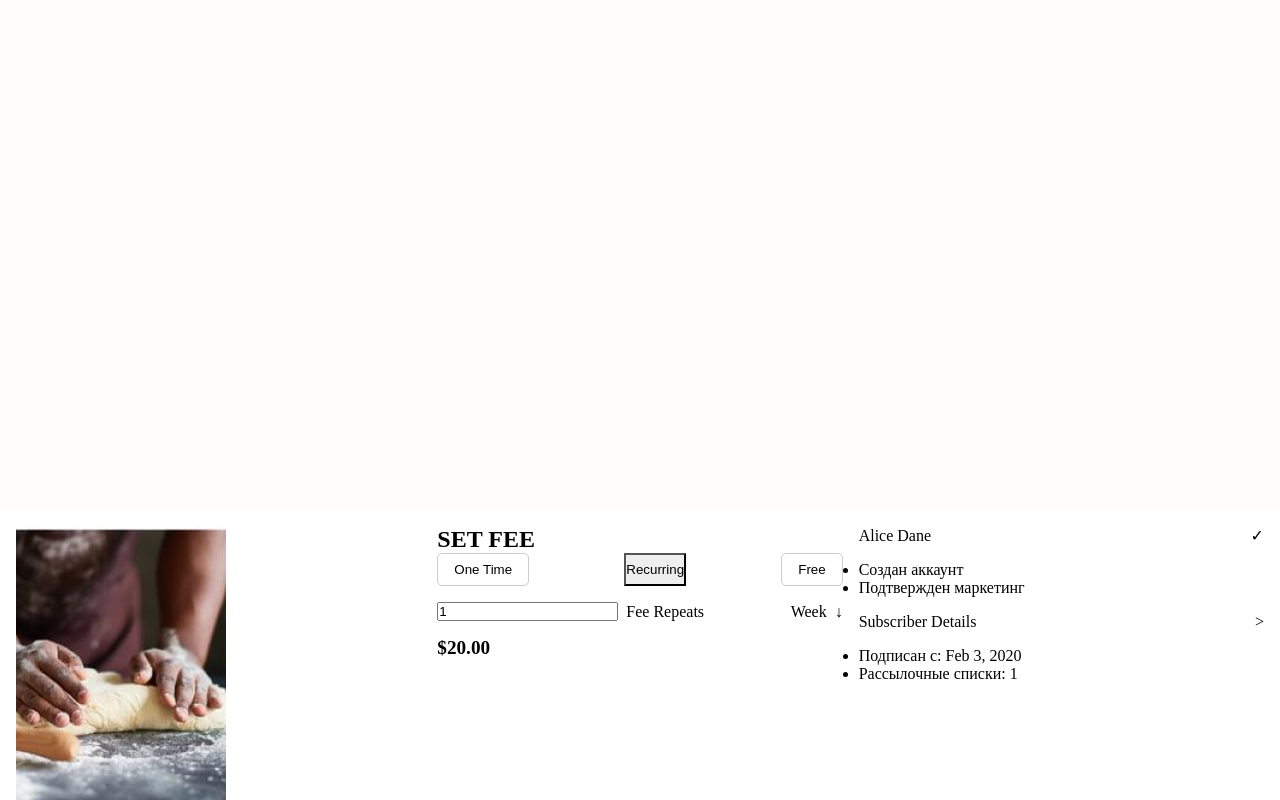
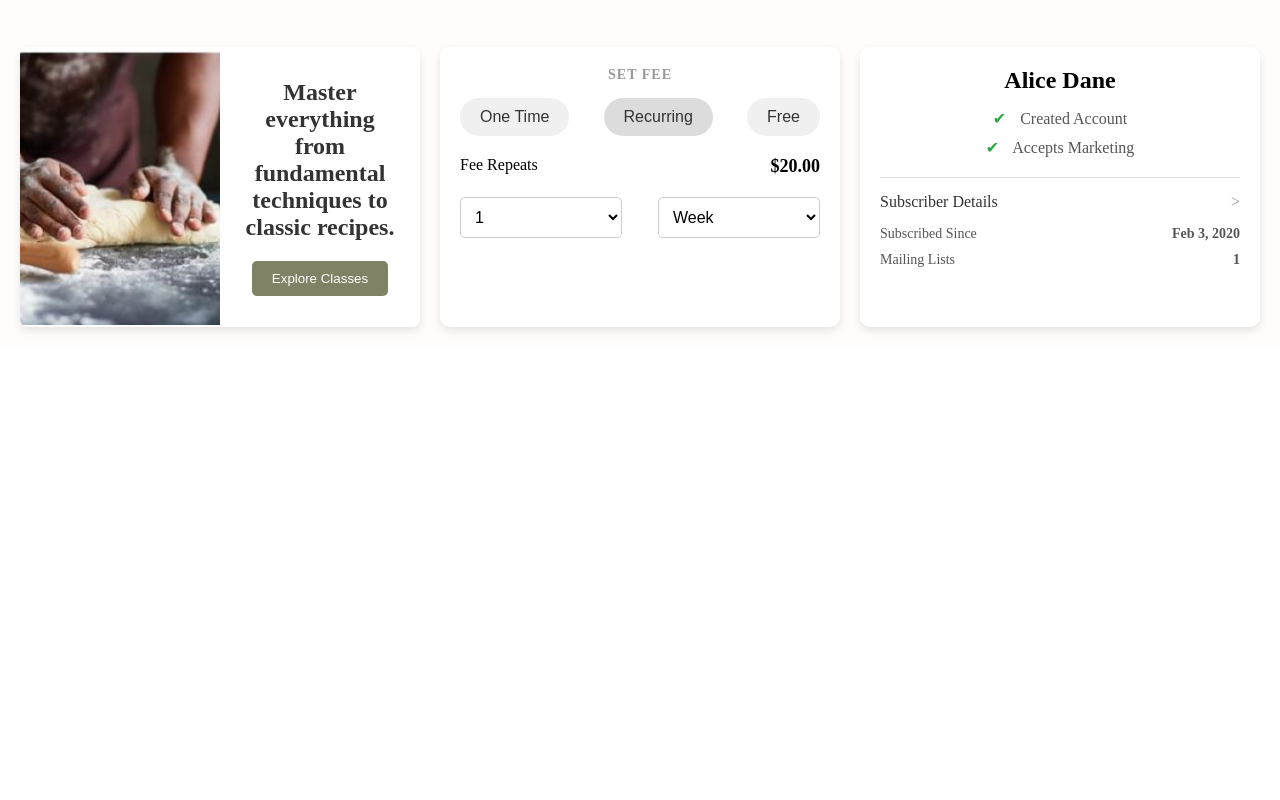
Before and after one commit to Shved14/Verstka1, a plain HTML site: page index.html in a window 1280 px wide. Shown: the part 770-1570 px from the top of the page. After the commit the page ends 1117 px from the top, so only its background shows below. Drawn offline with Linux system fonts and the light colour scheme.

Commit message:
second update friday

```diff
--- a/index.css
+++ b/index.css
@@ -68,13 +68,14 @@
      display: grid;
      grid-template-columns: 1fr 2fr 1fr;
      grid-auto-flow: row;
-     height: 80vh;
-     padding: 0 0 0 80px;
+     padding: 0 80px 0 80px;
      background-size: cover;
      background-position: center;
      background-color: #fffdfb;
      grid-template-areas:
         "button other";
+     text-align: center;
+     height: auto;
  }
  .third-paragraph{
      font-family: "Roboto", sans-serif;
@@ -92,8 +93,9 @@
      font-weight: 400;
      font-style: normal;
      font-size: 42px;
-     margin-top: 40px;
-     margin-left: 200px;
+     margin: auto;
+     align-content: center;
+     width: 100%;
  }
 
 .fourth-paragraph{
@@ -103,20 +105,9 @@
     font-style: normal;
     justify-content: center;
     align-items: center;
-    width: max-content;
-    margin-left: 200px;
+    text-align: center;
 }
 
-.fourthv1-paragraph{
-    font-family: "Roboto", sans-serif;
-    color: #000000;
-    font-weight: 400;
-    font-style: normal;
-    justify-content: center;
-    align-items: center;
-    width: max-content;
-    margin-left: 150px;
-}
 
 .second-button{
     font-family: "Roboto", sans-serif;
@@ -130,102 +121,206 @@
     margin-left: 90%;
 }
 
-.container {
+.third-container{
     display: grid;
-    grid-template-columns: repeat(3, 1fr); /* Делим на 3 равных столбца */
-    gap: 1rem; /* Расстояние между карточками */
-    padding: 1rem;
+    grid-template-columns: 1fr 1fr 1fr;
+    grid-auto-flow: row;
+    background-size: cover;
+    background-position: center;
+    background-color: #fffdfb;
+    grid-template-areas:
+        "button other";
+    text-align: center;
+    height: auto;
+    grid-gap: 20px; /* Промежутки между элементами */
+    padding: 20px;
+    box-sizing: border-box; /* Обеспечивает, что padding не добавляется к ширине */
 }
 
+/*Перввая карточка*/
 .card {
-    background-color: #f0f0f0;
-    padding: 1rem;
-    border-radius: 5px;
-    text-align: center;
+    display: flex;
+    align-items: center;
+    background-color: #fff;
+    box-shadow: 0 4px 8px rgba(0, 0, 0, 0.1);
+    border-radius: 8px;
+    overflow: hidden;
+    max-width: 800px;
+    margin-top: 70px;
+    height: 280px;
 }
 
-.card1 img1 {
-    max-width: 100%;
-    height: auto;
+.card-image {
+    width: 50%;
+    object-fit: cover;
 }
 
-.card1 .text1 {
-    margin-top: 1rem;
+.card-content {
+    padding: 20px;
+    width: 50%;
 }
 
-.card1 .button1 {
-    display: inline-block;
-    padding: 0.5rem 1rem;
-    background-color: #ccc;
-    border-radius: 5px;
+.card-content h2 {
+    font-size: 24px;
+    margin-bottom: 20px;
     color: #333;
-    text-decoration: none;
-    margin-top: 1rem;
 }
 
-.card2 .button-group2 {
+.explore-button {
+    background-color: #808266;
+    color: #fff;
+    padding: 10px 20px;
+    border: none;
+    border-radius: 5px;
+    cursor: pointer;
+    transition: background-color 0.3s;
+}
+
+.explore-button:hover {
+    background-color: #6b6d52;
+}
+
+/*Вторая карточка*/
+.fee-card {
+    background-color: #fff;
+    padding: 20px;
+    border-radius: 10px;
+    box-shadow: 0 4px 8px rgba(0, 0, 0, 0.1);
+    width: 100%;
+    margin-top: 70px;
+    max-width: 100%; /* Ограничение максимальной ширины, чтобы не выходить за границы */
+    overflow: hidden; /* Обрезка контента, если он выходит за пределы карточки */
+    box-sizing: border-box; /* Важный момент, чтобы padding не увеличивал общую ширину карточки */
+    height: 280px;
+}
+
+.card-title {
+    font-size: 14px;
+    color: #999;
+    text-transform: uppercase;
+    letter-spacing: 1px;
+    margin-bottom: 15px;
+}
+
+.toggle-buttons {
     display: flex;
     justify-content: space-between;
-    margin-bottom: 1rem;
+    margin-bottom: 20px;
 }
 
-.card2 .button2 {
-    padding: 0.5rem 1rem;
+.toggle-button {
+    background-color: #f0f0f0;
+    border: none;
+    padding: 10px 20px;
+    border-radius: 25px;
+    cursor: pointer;
+    color: #333;
+    transition: background-color 0.3s ease;
+    font-size: 16px;
+}
+
+.toggle-button.active {
+    background-color: #dcdcdc;
+}
+
+.toggle-button:hover {
+    background-color: #d3d3d3;
+}
+
+.fee-details {
+    display: flex;
+    justify-content: space-between;
+    margin-bottom: 20px;
+}
+
+.fee-amount {
+    font-weight: bold;
+    font-size: 18px;
+}
+
+.select-row {
+    display: flex;
+    justify-content: space-between;
+}
+
+.select-group {
+    width: 45%;
+}
+
+.dropdown {
+    width: 100%;
+    padding: 10px;
     border: 1px solid #ccc;
     border-radius: 5px;
+    font-size: 16px;
     background-color: #fff;
     cursor: pointer;
 }
 
-.card2 .button.active2 {
-    background-color: #eee;
+/*Третья карточка*/
+.subscriber-card {
+    background-color: #fff;
+    padding: 20px;
+    border-radius: 10px;
+    box-shadow: 0 4px 8px rgba(0, 0, 0, 0.1);
+    width: 100%; /* Карточка будет занимать всю ширину родительской колонки */
+    max-width: 100%; /* Ограничение максимальной ширины, чтобы не выходить за границы */
+    overflow: hidden; /* Обрезка контента, если он выходит за пределы карточки */
+    box-sizing: border-box; /* Важный момент, чтобы padding не увеличивал общую ширину карточки */
+    height: 280px;
+    margin-top: 70px;
 }
 
-.card2 .options2 {
+.name {
+    font-size: 24px;
+    margin-bottom: 15px;
+}
+
+.status-list {
+    list-style: none;
+    padding: 0;
+    margin-bottom: 20px;
+}
+
+.status-list li {
+    font-size: 16px;
+    color: #555;
+    margin-bottom: 10px;
+}
+
+.checkmark {
+    color: #28a745;
+    margin-right: 10px;
+}
+
+.subscriber-details {
+    border-top: 1px solid #ddd;
+    padding-top: 15px;
+}
+
+.details-header {
     display: flex;
     justify-content: space-between;
-    margin-bottom: 1rem;
+    font-size: 16px;
+    margin-bottom: 15px;
+    color: #333;
 }
 
-.card2 .option2 {
-    display: flex;
-    align-items: center;
-    gap: 0.5rem;
+.arrow {
+    color: #999;
 }
 
-.card2 .option input2 {
-    width: 3rem;
-    text-align: center;
+.details-content {
+    font-size: 14px;
+    color: #555;
 }
 
-.card2 .price2 {
-    font-size: 1.2rem;
+.detail-row {
+    display: flex;
+    justify-content: space-between;
+    margin-bottom: 10px;
+}
+
+.detail-value {
     font-weight: bold;
 }
-
-.card3 .info3 {
-    display: flex;
-    justify-content: space-between;
-    align-items: center;
-    margin-bottom: 1rem;
-}
-
-.card3 .info .name3 {
-    font-size: 1.2rem;
-    font-weight: bold;
-}
-
-.card3 .info .icon3 {
-    font-size: 1.5rem;
-}
-
-.card3 .details3 {
-    margin-bottom: 1rem;
-}
-
-.card3 .details .item3 {
-    display: flex;
-    justify-content: space-between;
-    align-items: center;
-    margin-bottom: 0.5rem;
-}
--- a/index.html
+++ b/index.html
@@ -32,11 +32,9 @@
         <h2 class="second-title">
             All-in-one tools
         </h2>
-        <p class="fourthv1-paragraph">
-            Get everything you need to create, share, and manage paid
-            <p class="fourth-paragraph">
-            content with our versatile Member Areas.
-            </p>
+        <p class="fourth-paragraph">
+            Get everything you need to create, share, and manage paid <br> content with our versatile Member Areas.
+        </p>
         </p>
     </div>
     <div>
@@ -45,50 +43,74 @@
         </button>
     </div>
 </div>
-<div class="container">
-    <div class="card1">
-        <img src="product_image.jpg" alt="Человек месит тесто">
-        <div class="text1">
-            <h2>Master everything from fundamental techniques to classic recipes</h2>
-            <a href="#" class="button1">EXPLORE CLASSES</a>
+<div class="third-container">
+    <div>
+        <div class="card">
+            <img src="product_image.jpg" alt="Making dough" class="card-image">
+            <div class="card-content">
+                <h2>Master everything from fundamental techniques to classic recipes.</h2>
+                <button class="explore-button">Explore Classes</button>
+            </div>
         </div>
     </div>
-    <div class="card2">
-        <h2>SET FEE</h2>
-        <div class="button-group2">
-            <button class="button2">One Time</button>
-            <button class="button active2"> Recurring</button>
-            <button class="button2">Free</button>
-        </div>
-        <div class="options2">
-            <div class="option2">
-                <input type="number" value="1">
+    <div>
+        <div class="fee-card">
+            <h3 class="card-title">Set Fee</h3>
+            <div class="toggle-buttons">
+                <button class="toggle-button">One Time</button>
+                <button class="toggle-button active">Recurring</button>
+                <button class="toggle-button">Free</button>
+            </div>
+
+            <div class="fee-details">
                 <span>Fee Repeats</span>
+                <span class="fee-amount">$20.00</span>
             </div>
-            <div class="option2">
-                <span>Week</span>
-                <span>↓</span>
+
+            <div class="select-row">
+                <div class="select-group">
+                    <select class="dropdown">
+                        <option value="1">1</option>
+                        <option value="2">2</option>
+                        <option value="3">3</option>
+                    </select>
+                </div>
+
+                <div class="select-group">
+                    <select class="dropdown">
+                        <option value="Week">Week</option>
+                        <option value="Month">Month</option>
+                        <option value="Year">Year</option>
+                    </select>
+                </div>
             </div>
         </div>
-        <div class="price2">$20.00</div>
     </div>
-    <div class="card3">
-        <div class="info3">
-            <div class="name3">Alice Dane</div>
-            <div class="icon3">✓</div>
+    <div>
+        <div class="subscriber-card">
+            <h2 class="name">Alice Dane</h2>
+            <ul class="status-list">
+                <li><span class="checkmark">✔</span> Created Account</li>
+                <li><span class="checkmark">✔</span> Accepts Marketing</li>
+            </ul>
+
+            <div class="subscriber-details">
+                <div class="details-header">
+                    <span>Subscriber Details</span>
+                    <span class="arrow">></span>
+                </div>
+                <div class="details-content">
+                    <div class="detail-row">
+                        <span>Subscribed Since</span>
+                        <span class="detail-value">Feb 3, 2020</span>
+                    </div>
+                    <div class="detail-row">
+                        <span>Mailing Lists</span>
+                        <span class="detail-value">1</span>
+                    </div>
+                </div>
+            </div>
         </div>
-        <ul class="details3">
-            <li class="item3">Создан аккаунт</li>
-            <li class="item3">Подтвержден маркетинг</li>
-        </ul>
-        <div class="info3">
-            <div>Subscriber Details</div>
-            <div class="icon3">></div>
-        </div>
-        <ul class="details3">
-            <li class="item3">Подписан с: <span>Feb 3, 2020</span></li>
-            <li class="item3">Рассылочные списки: <span>1</span></li>
-        </ul>
     </div>
 </div>
 </body>
```
